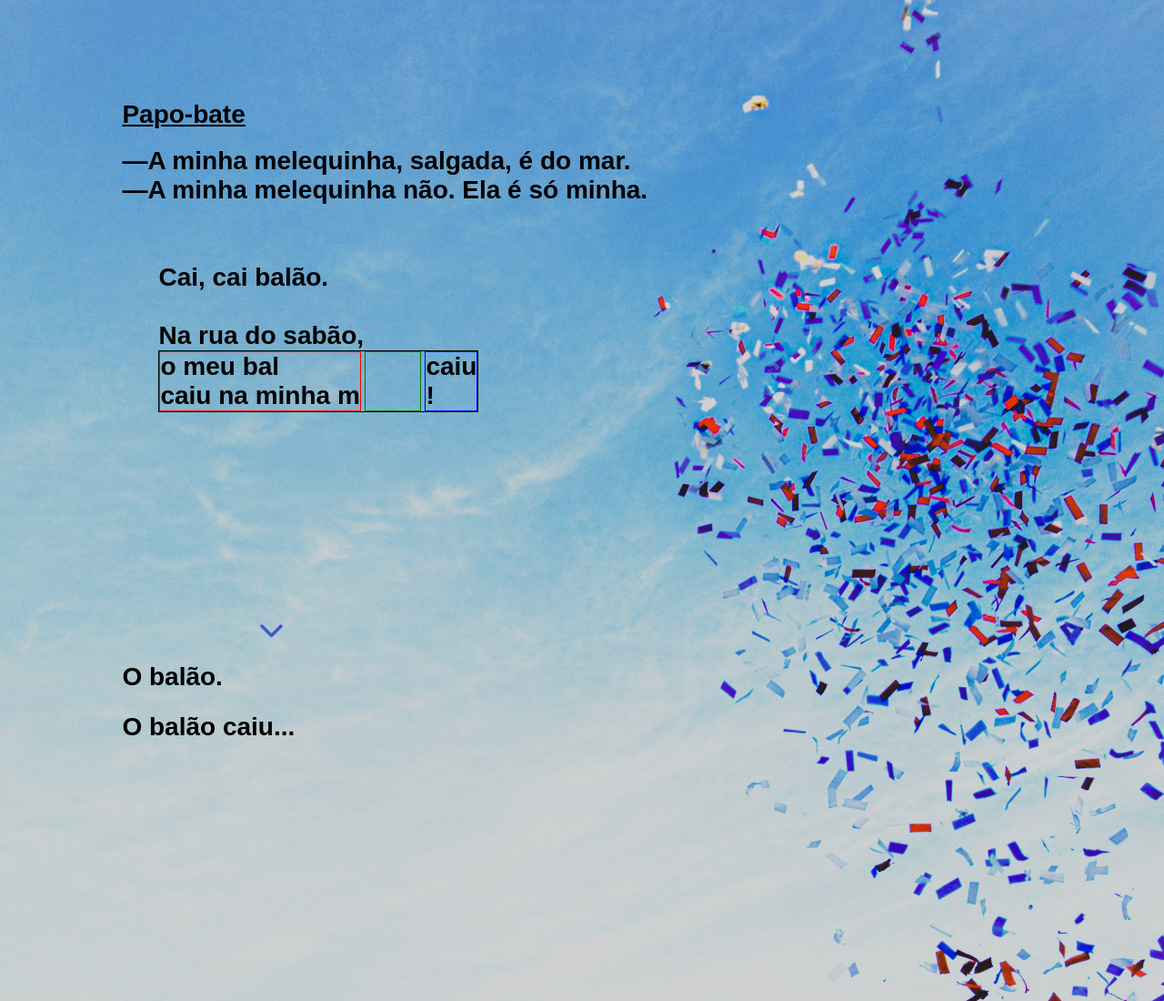
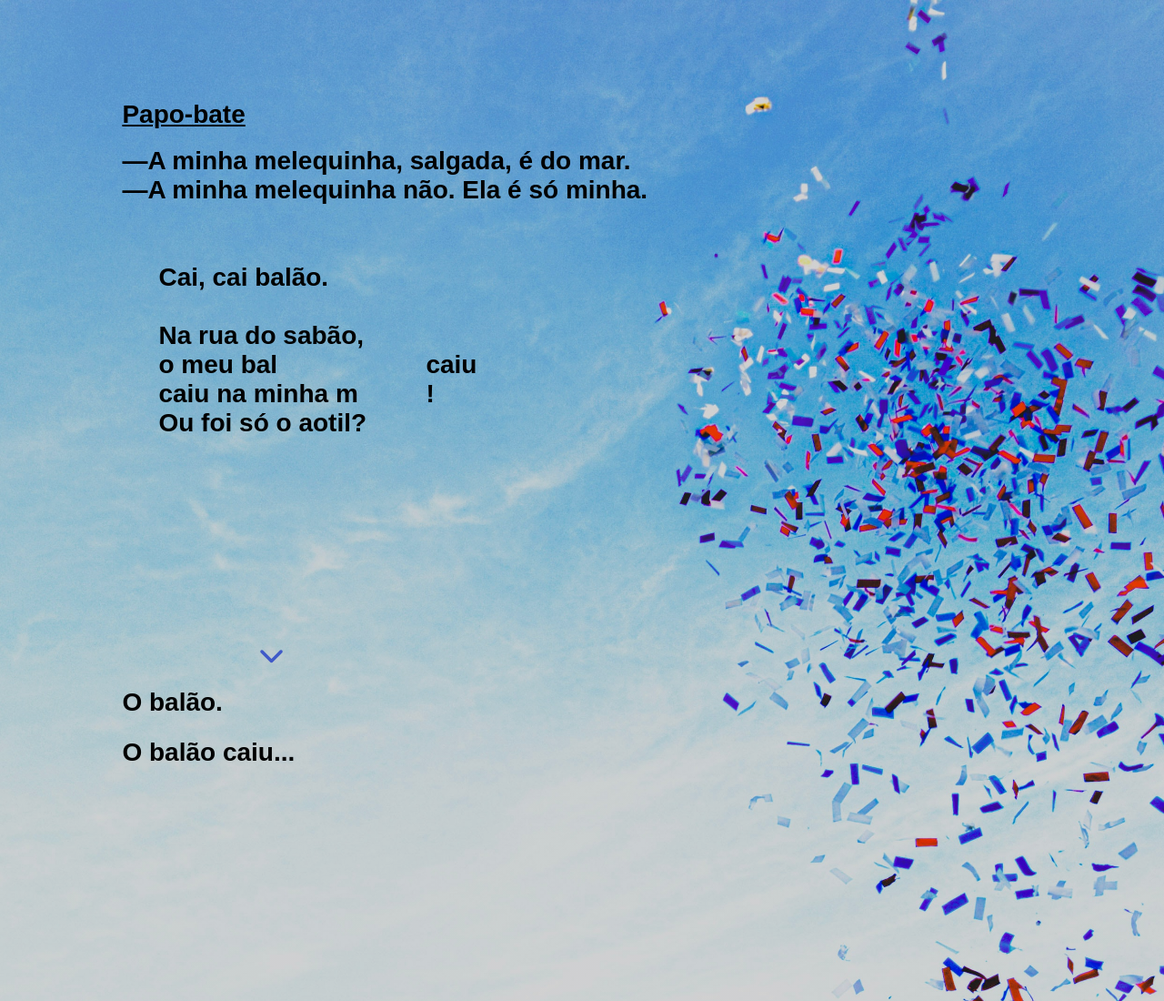
Before and after one commit to KristaCalleja/lylla-fire, a plain HTML site: page index.html in a window 1280 px wide. Shown: the top 1100 px of the page at 91% size. Drawn offline with Linux system fonts and the light colour scheme; a web font is replaced by a local one.

Commit message:
Add last line

```diff
--- a/index.html
+++ b/index.html
@@ -45,6 +45,7 @@
                             <span>!</span>
                         </div>
                     </div>
+                    <span>Ou foi só o aotil?</span>
             </h2>
             <br>
             <br>
--- a/style.css
+++ b/style.css
@@ -45,18 +45,18 @@ body{
 .parent{
     display: flex;
     justify-content: space-between;
-    border: 1px black solid;
+    /* border: 1px black solid; */
     max-width: 350px;
 }
 .left{
-    border: 1px red solid;
+    /* border: 1px red solid; */
 }
 .child{
-    border: 1px green solid;
+    /* border: 1px green solid; */
     width: 60px;
 }
 .right{
-    border: 1px blue solid;
+    /* border: 1px blue solid; */
     position: relative;
 }
 .transition{
```
